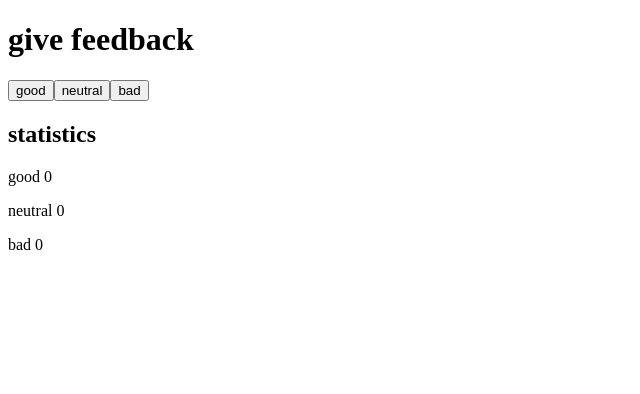
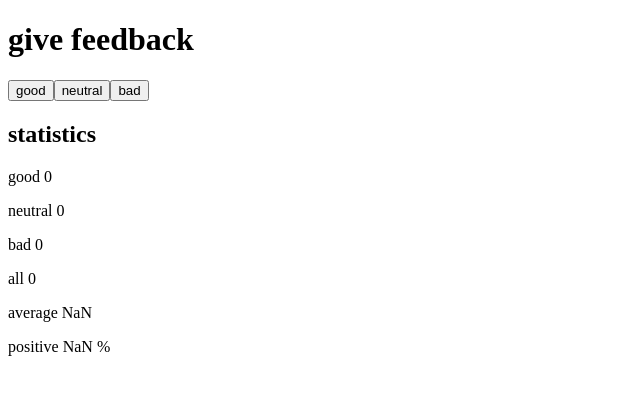
Before and after one commit to anniina-aarnio/fullstack_MOOC, a React (Create React App) app in the folder osa1/unicafe/: page / in a window 1280 px wide. Shown: the top 394 px of the page, without its empty margins (0-640 px from the left). Built offline with nearby package versions, Linux system fonts and the light colour scheme.

Commit message:
osa1-7 ja osa 1-8 statistiikkaa lisätty ja huomattu että tehty jo 1-8 mukaisesti

```diff
--- a/osa1/unicafe/src/App.js
+++ b/osa1/unicafe/src/App.js
@@ -10,12 +10,19 @@ const Button = ({ handleClick, text}) => {
 
 
 const Statistics = ({ feedback }) => {
+  let sum = feedback.good + feedback.neutral + feedback.bad
+  let average = (feedback.good - feedback.bad) / sum
+  let positive = feedback.good / sum * 100
+
   return (
     <div>
       <h2>statistics</h2>
       <p>good {feedback.good}</p>
       <p>neutral {feedback.neutral}</p>
       <p>bad {feedback.bad}</p>
+      <p>all {sum}</p>
+      <p>average {average}</p>
+      <p>positive {positive} %</p>
     </div>
   )
 }
```
